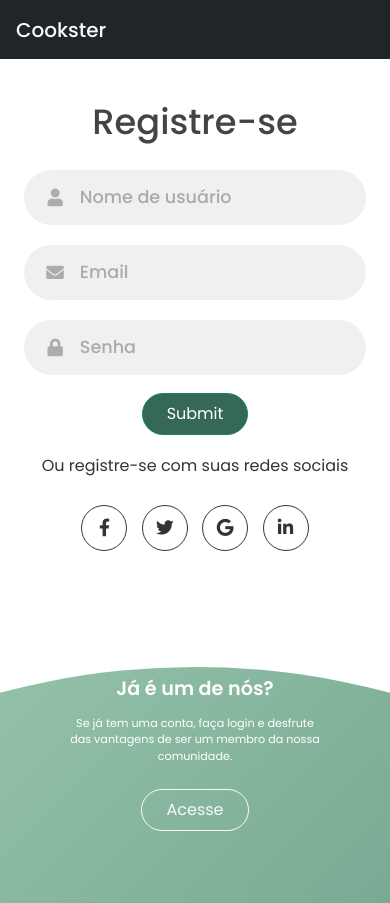
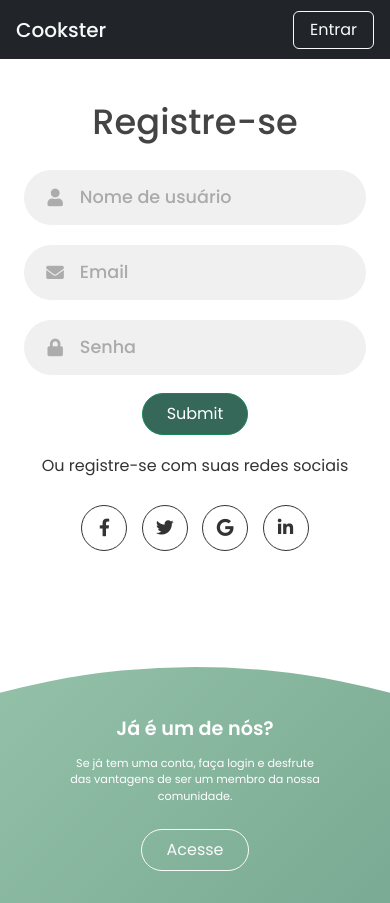
Before and after one commit to Nyfeu/Cookster, a React (Vite) app in the folder front/: page / in a window 390 px wide. Built offline with nearby package versions, Linux system fonts and the light colour scheme.

Commit message:
fix(auth-form): corrigir responsividade mobile

```diff
--- a/front/src/components/AuthForm/AuthForm.css
+++ b/front/src/components/AuthForm/AuthForm.css
@@ -17,9 +17,14 @@ input {
   background-color: #fff;
   height: 93vh;
   overflow: hidden;
+  margin-top: 7vh;
 }
 
 .content {
+  padding-top: 2em;
+}
+
+.left-panel {
   padding-top: 2em;
 }
 
@@ -133,7 +138,7 @@ form.sign-in-form {
 }
 
 .social-icon:hover {
-  color: var(--secondary-color);
+  color: var(--primary-color);
   border-color: var(--secondary-color);
 }
 
@@ -379,6 +384,14 @@ form.sign-in-form {
     padding: 0.5rem 1rem;
   }
 
+  .left-panel {
+    padding-top: 0px;
+  }
+
+  .right-panel {
+    padding-bottom: 0px;
+  }
+
   .container-puro {
     padding: 1.5rem;
   }
--- a/front/src/components/LandingPage/LandingPage.jsx
+++ b/front/src/components/LandingPage/LandingPage.jsx
@@ -4,7 +4,7 @@ import NavBar from '../NavBar'
 const LandingPage = () => {
   return (
     <div>
-        <NavBar></NavBar>
+        <NavBar/>
     </div>
   )
 }
--- a/front/src/components/NavBar.jsx
+++ b/front/src/components/NavBar.jsx
@@ -2,8 +2,13 @@ import React from 'react';
 
 const NavBar = () => {
     return (
-        <nav class="navbar navbar-light bg-light bg-dark px-3" style={{ height: '7vh' }}>
-            <a class="navbar-brand text-light justify-content-center m-0" href="#">Cookster</a>
+        <nav className="navbar navbar-light bg-light bg-dark px-3" style={{ height: '7vh', position: 'fixed',
+            top: 0,
+            left: 0,
+            right: 0,
+            zIndex: 1000 }}>
+            <a className="navbar-brand text-light justify-content-center m-0" href="#">Cookster</a>
+            <button className="btn btn-outline-light px-3">Entrar</button>
         </nav>
     )
 };
```
